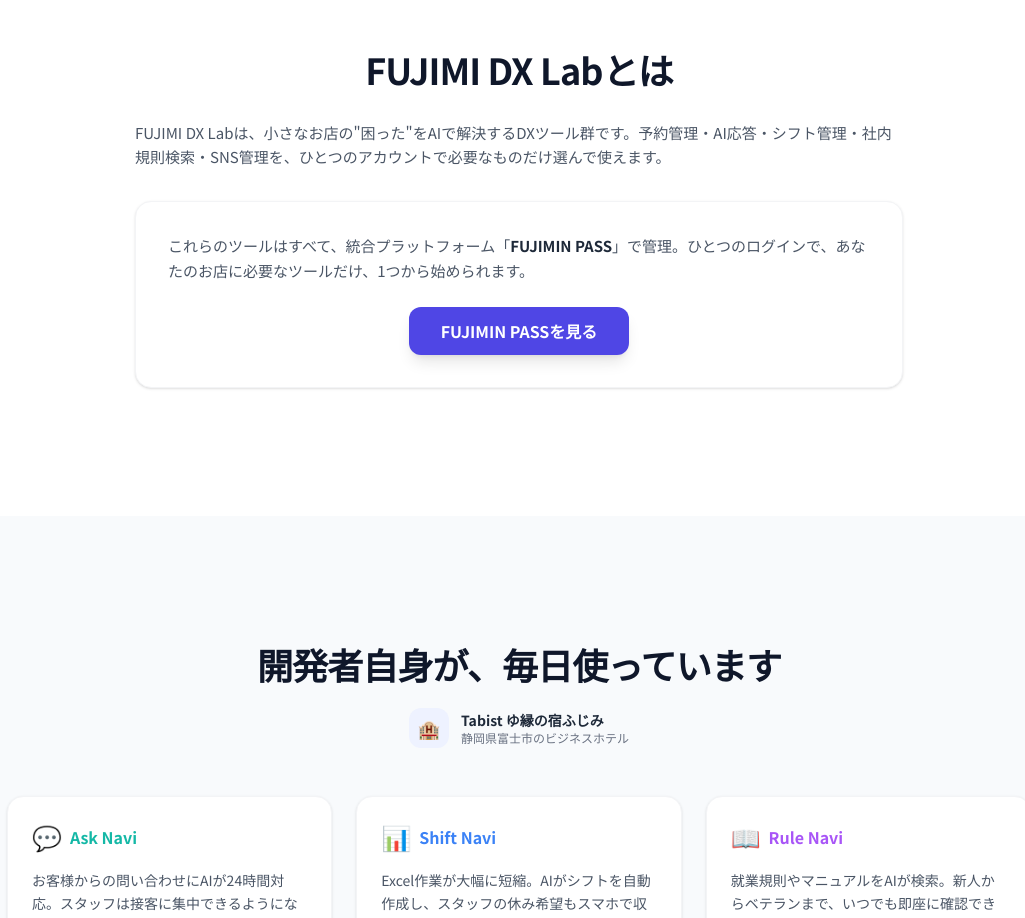
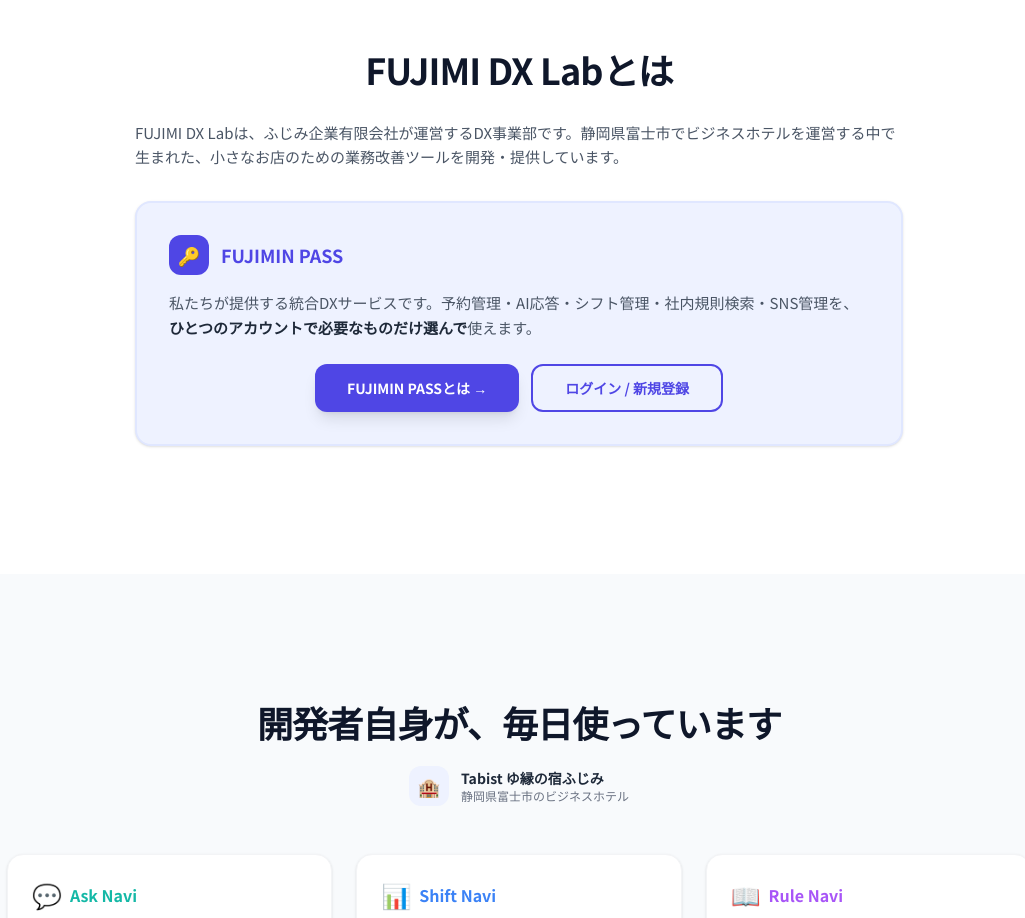
Before and after one commit to tabistFUJIMI/fujimi-dx-lab, a Next.js app: page / in a window 1280 px wide. Shown: the part 920-1838 px from the top of the page, without its empty margins (121-1146 px from the left). Built offline with nearby package versions, Linux system fonts and the light colour scheme.

Commit message:
FUJIMI DX Lab/FUJIMIN PASSの位置づけ修正
- FUJIMI DX Lab = 事業名称、FUJIMIN PASS = サービス名と明確化
- FUJIMIN PASSカードを独立表示、ボタン2つに分離（詳細/ログイン）

Co-Authored-By: Claude Opus 4.6 (1M context) <noreply@anthropic.com>

```diff
--- a/app/page.tsx
+++ b/app/page.tsx
@@ -126,17 +126,26 @@ export default function Home() {
             </FadeIn>
             <FadeIn delay={0.1}>
               <p className="mt-8 text-[15px] leading-relaxed text-gray-600">
-                FUJIMI DX Labは、小さなお店の&quot;困った&quot;をAIで解決するDXツール群です。予約管理・AI応答・シフト管理・社内規則検索・SNS管理を、ひとつのアカウントで必要なものだけ選んで使えます。
+                FUJIMI DX Labは、ふじみ企業有限会社が運営するDX事業部です。静岡県富士市でビジネスホテルを運営する中で生まれた、小さなお店のための業務改善ツールを開発・提供しています。
               </p>
             </FadeIn>
             <FadeIn delay={0.2}>
-              <div className="mt-8 rounded-2xl border border-gray-100 bg-white p-8 shadow-sm">
+              <div className="mt-8 rounded-2xl border-2 p-8 shadow-sm" style={{ borderColor: "#e0e7ff", backgroundColor: "#eef2ff" }}>
+                <div className="flex items-center gap-3 mb-4">
+                  <span className="flex h-10 w-10 items-center justify-center rounded-xl text-lg" style={{ backgroundColor: "#4f46e5" }}>
+                    <span className="text-white">🔑</span>
+                  </span>
+                  <h3 className="text-lg font-bold" style={{ color: "#4f46e5" }}>FUJIMIN PASS</h3>
+                </div>
                 <p className="text-[15px] leading-relaxed text-gray-600">
-                  これらのツールはすべて、統合プラットフォーム「<strong className="text-gray-800">FUJIMIN PASS</strong>」で管理。ひとつのログインで、あなたのお店に必要なツールだけ、1つから始められます。
+                  私たちが提供する統合DXサービスです。予約管理・AI応答・シフト管理・社内規則検索・SNS管理を、<strong className="text-gray-800">ひとつのアカウントで必要なものだけ選んで</strong>使えます。
                 </p>
-                <div className="mt-6 text-center">
-                  <a href="https://fujimin-pass.com" target="_blank" rel="noopener noreferrer" className="inline-flex items-center justify-center rounded-xl px-8 py-3 text-base font-bold text-white shadow-lg transition-all duration-300 hover:scale-105" style={{ backgroundColor: "#4f46e5" }}>
-                    FUJIMIN PASSを見る
+                <div className="mt-6 flex flex-col gap-3 sm:flex-row sm:justify-center">
+                  <a href="/products/fujimin-pass" className="inline-flex items-center justify-center rounded-xl px-8 py-3 text-sm font-bold text-white shadow-lg transition-all duration-300 hover:scale-105" style={{ backgroundColor: "#4f46e5" }}>
+                    FUJIMIN PASSとは →
+                  </a>
+                  <a href="https://fujimin-pass.com" target="_blank" rel="noopener noreferrer" className="inline-flex items-center justify-center rounded-xl border-2 px-8 py-3 text-sm font-bold transition-all duration-300 hover:bg-indigo-50" style={{ borderColor: "#4f46e5", color: "#4f46e5" }}>
+                    ログイン / 新規登録
                   </a>
                 </div>
               </div>
```
